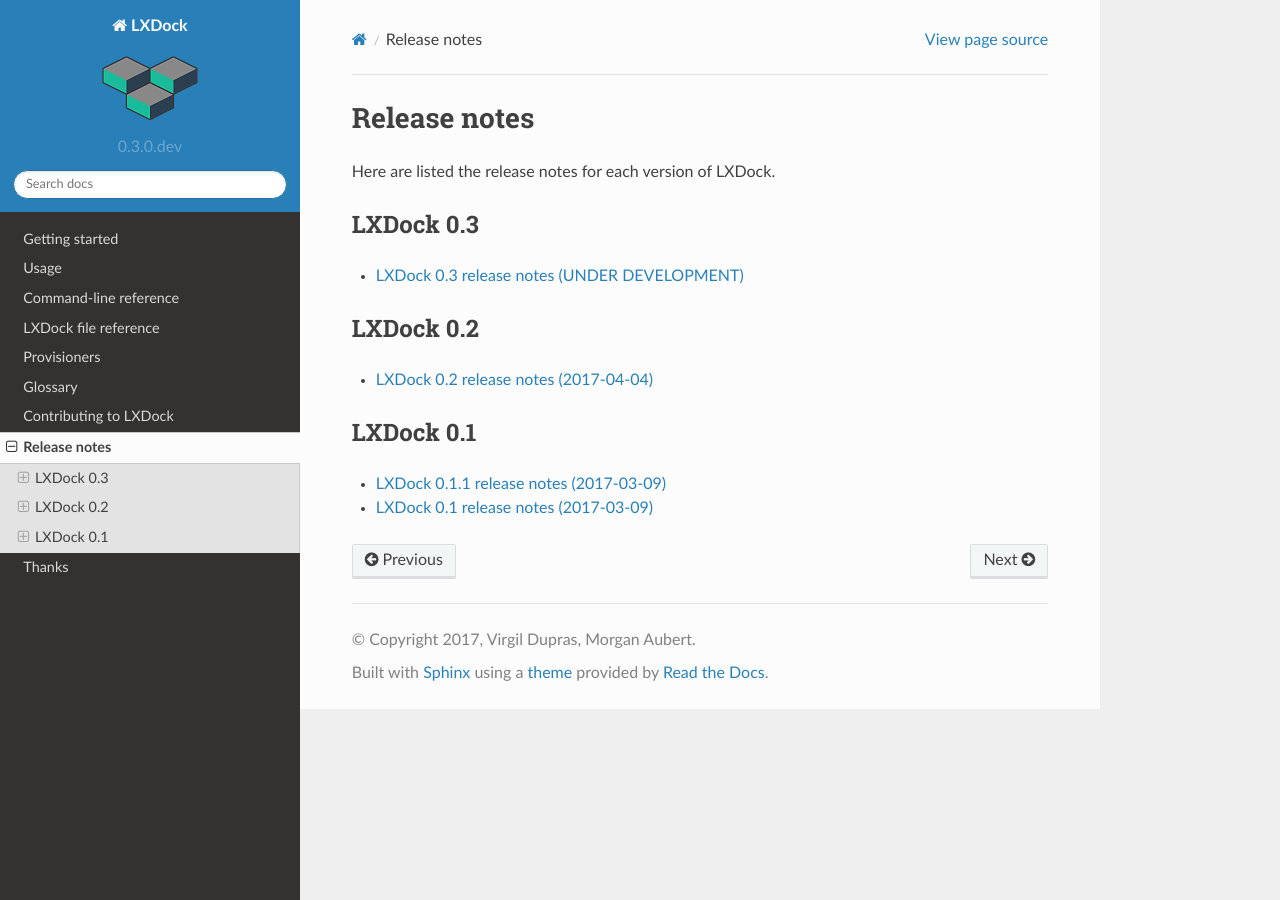
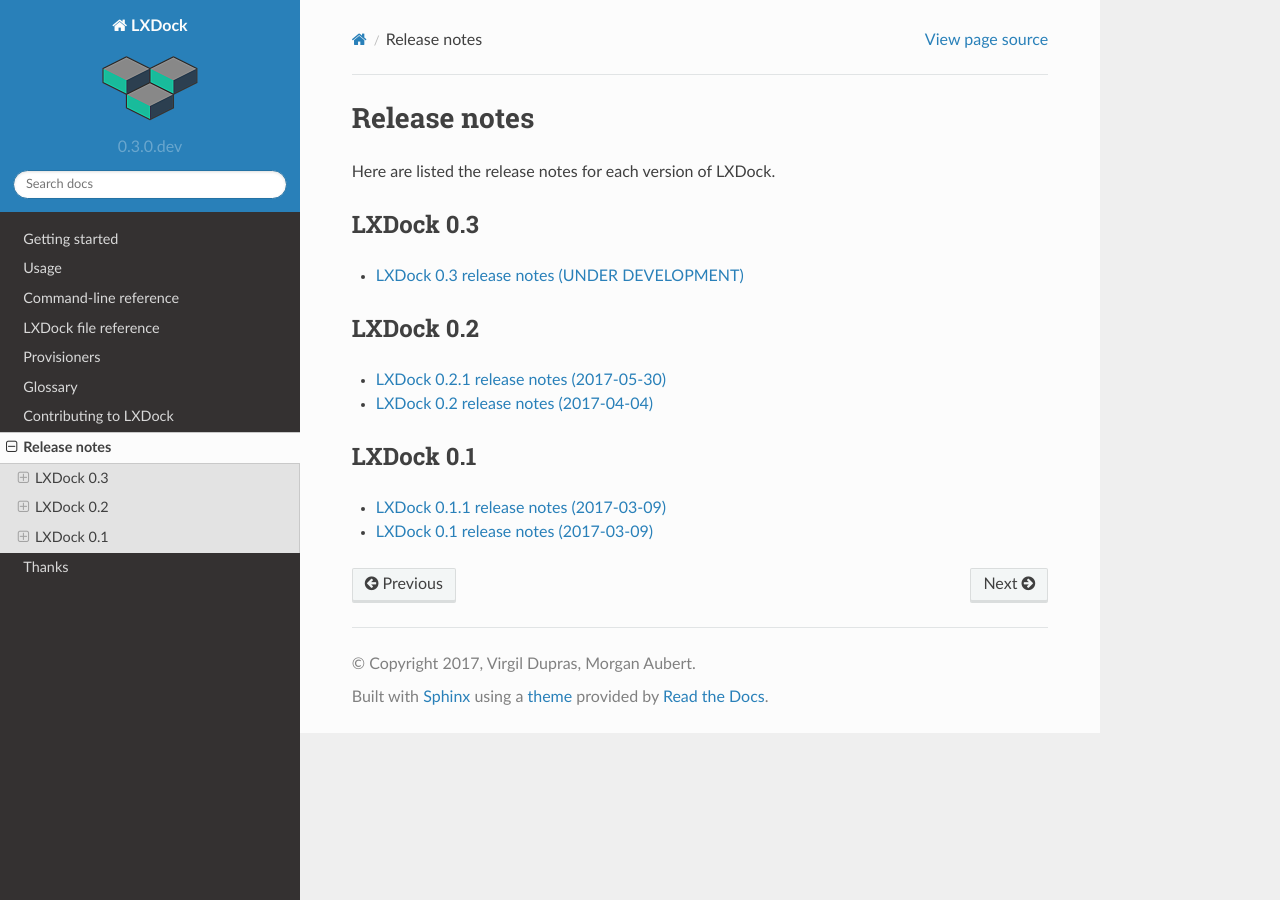
Before and after one commit to lxdock/lxdock, a Sphinx documentation site: the page built from docs/release_notes/index.rst, in a window 1280 px wide. Built offline with Sphinx 7.4.7 and the Read the Docs theme 2.0.0, drawn with Linux system fonts in a browser that asks for light colours.

Commit message:
Fixed release notes index in documentation

```diff
--- a/docs/release_notes/index.rst
+++ b/docs/release_notes/index.rst
@@ -18,6 +18,7 @@
 .. toctree::
     :maxdepth: 1
 
+    v0.2.1
     v0.2
 
 LXDock 0.1
```
